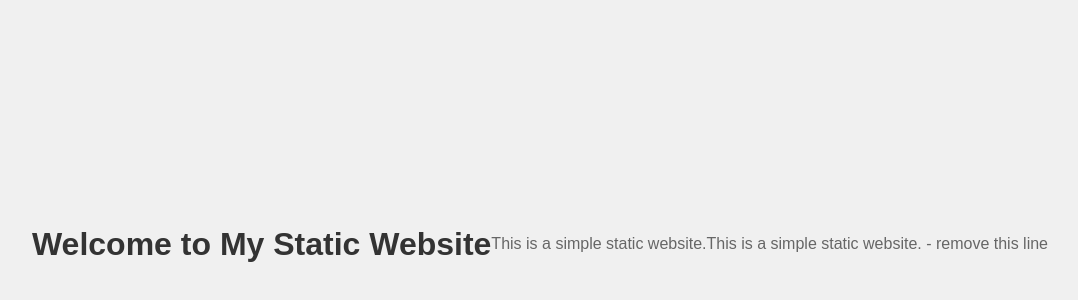
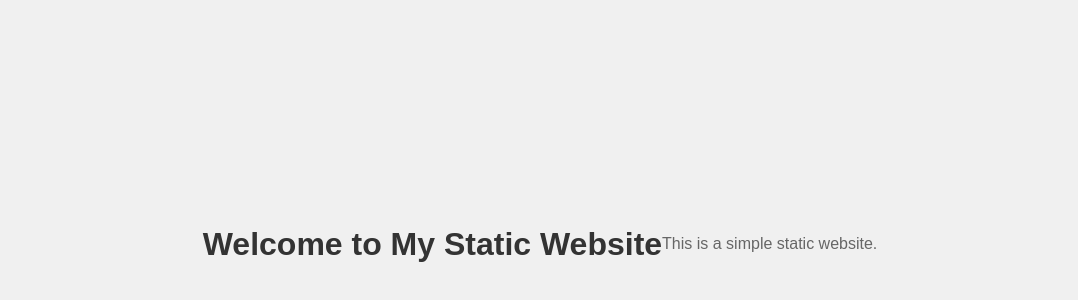
Before and after one commit to RameshKrishnanNaraKrish/static_website, a plain HTML site: page index.html in a window 1280 px wide. Shown: the part 156-456 px from the top of the page, without its empty margins (100-1178 px from the left). Drawn offline with Linux system fonts and the light colour scheme.

Commit message:
Update index.html

```diff
--- a/index.html
+++ b/index.html
@@ -9,7 +9,6 @@
 <body>
   <h1>Welcome to My Static Website</h1>
   <p>This is a simple static website.</p>
-  <p>This is a simple static website. - remove this line</p>
   <script src="scripts.js"></script>
 </body>
 </html>
```
